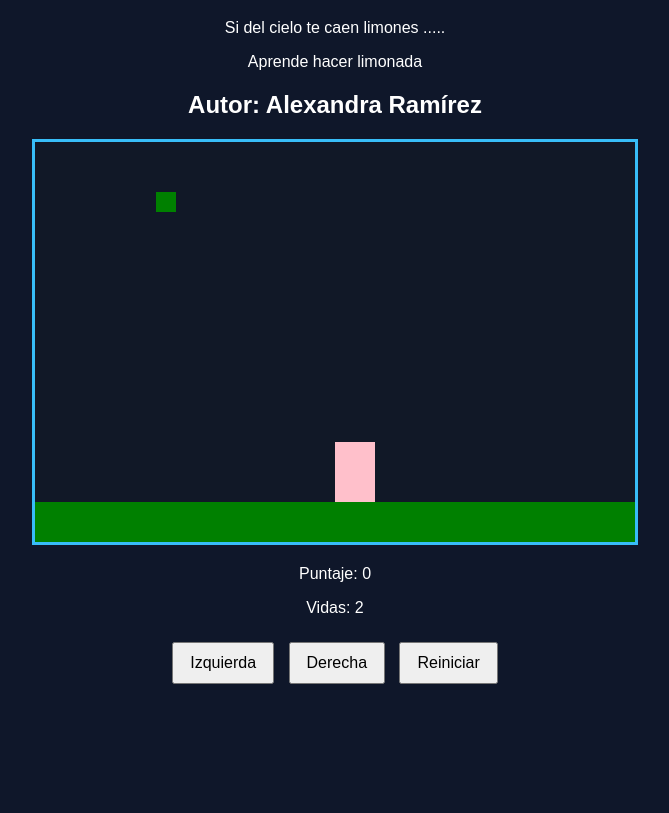
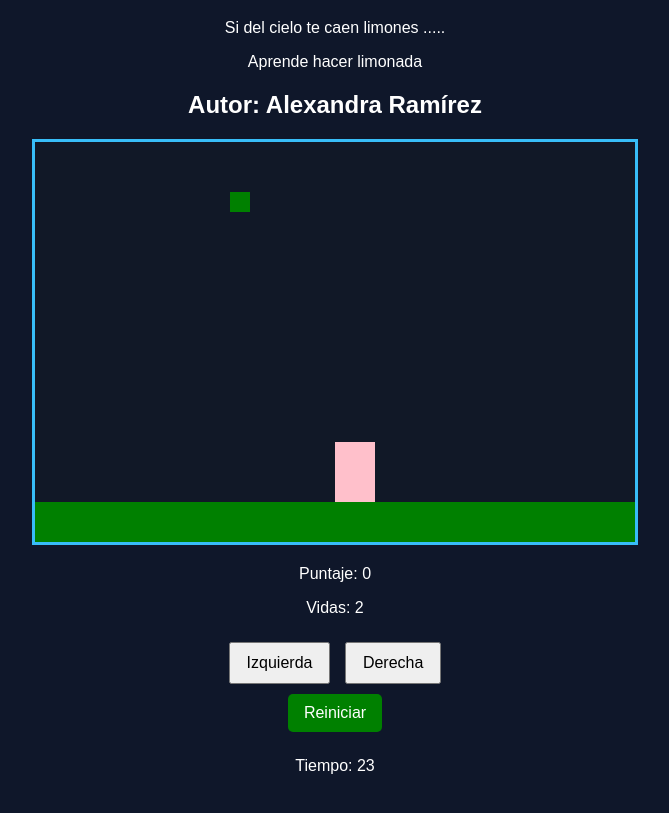
Before and after one commit to alexandraR-Code/juego_limones, a plain HTML site: page index.html.html in a window 1280 px wide. Both pictures are taken after a click on the button "Reiniciar". Shown: the part 81-894 px from the top of the page, without its empty margins (305-974 px from the left). Before the commit the page ends 800 px from the top, so only its background shows below. Drawn offline with Linux system fonts and the light colour scheme.

Commit message:
feat: finalizar lógica de juego y corrección de errores críticos

```diff
--- a/index.html.html
+++ b/index.html.html
@@ -22,7 +22,13 @@
     <div class="botones">
       <button onclick="moverIzquierda();">Izquierda</button>
       <button onclick="moverDerecha();">Derecha</button>
-      <button>Reiniciar</button>
+      <div class="rei">
+      <button onclick="reiniciarJuego();">Reiniciar</button>
+    <div class="panel">
+      <span>Tiempo: <span id="txtTiempo">10</span>
+
+    </div>
+    </div>
     </div>
   </div>
   <script src="limones.js"></script>
--- a/limones.css
+++ b/limones.css
@@ -29,3 +29,11 @@ canvas {
   font-size: 16px;
   cursor: pointer;
 }
+.rei button {
+  background-color: green;
+  color: white;
+  border: none;
+  border-radius: 5px;
+  cursor: pointer;
+
+}
--- a/limones.js
+++ b/limones.js
@@ -14,12 +14,25 @@ let limonY = 5;
 let puntaje = 0;
 let vidas = 3;
 let velocidadCaida = 200;
+let tiempo = 30;
+let detenerJ;
+let intervaloTiempo;
+let intervaloLimon;
 
 function iniciarJuego(){
-    setInterval(bajarLimon, velocidadCaida); // primer parametro una funcion y como segundo parametro el tiempo en milisegundos
-    dibujarSuelo();
-    dibujarPersonaje();
+    clearInterval(intervaloLimon);
+    clearInterval(intervaloTiempo);
+
+    mostrarEnSpan("txtTiempo", tiempo);
+    mostrarEnSpan("txtVidas", vidas);
+    mostrarEnSpan("txtPuntaje", puntaje);
+
+    intervaloLimon= setInterval(bajarLimon, velocidadCaida);
+    intervaloTiempo = setInterval(restarTiempo, 1000);
+
+
     aparecerLimon();
+
 
 
 }
@@ -41,10 +54,11 @@ function moverDerecha(){
 }
 
 function actualizarPantalla(){
-    dibujarCanva();
+    ctx.clearRect(0,0,canvas.width,canvas.height);
     dibujarSuelo();
     dibujarPersonaje();
     dibujarLimon();
+
 
 }
 function dibujarCanva(){
@@ -72,6 +86,20 @@ function detectarAtrapado(){
     }
 }
 
+function detectarPiso(){
+    if(limonY + ALTURA_LIMON == canvas.height -ALTURA_SUELO){
+       aparecerLimon();
+       vidas = vidas -1;
+       mostrarEnSpan("txtVidas", vidas);
+       mostrarEnSpan("txtPuntaje", puntaje);
+       if (vidas <=0){
+        finalizarJuego("GAME OVER");
+       }else{
+        aparecerLimon();
+       }
+    }
+}
+
 
 function aparecerLimon(){
     limonX= generarAleatorio(0,canvas.width-ANCHO_LIMON);
@@ -79,10 +107,29 @@ function aparecerLimon(){
     actualizarPantalla();
 }
 
-function detectarPiso(){
-    if(limonY + ALTURA_LIMON == canvas.height -ALTURA_SUELO){
-       aparecerLimon();
-       vidas = vidas -1;
-       mostrarEnSpan("txtVidas", vidas);
+
+
+function restarTiempo(){
+    tiempo = tiempo - 1;
+    mostrarEnSpan("txtTiempo", tiempo);
+    if(tiempo <= 0){
+       finalizarJuego("Se acabo el tiempo")
     }
 }
+function finalizarJuego (mensaje){
+    clearInterval(detenerJ);
+    clearInterval(intervaloTiempo);
+    alert("GAME OVER! " + " Puntaje final: " + puntaje);
+    location.reload();
+}
+
+function aleatoria(min, max){
+    return Math.floor(Math.random() * (max - min + 1)) + min;
+}
+function mostrarEnSpan(idSpan, valor) {
+    let componente = document.getElementById(idSpan)
+    if(componente)componente.textContent = valor;
+}
+function reiniciarJuego(){
+    location.reload();
+}
```
